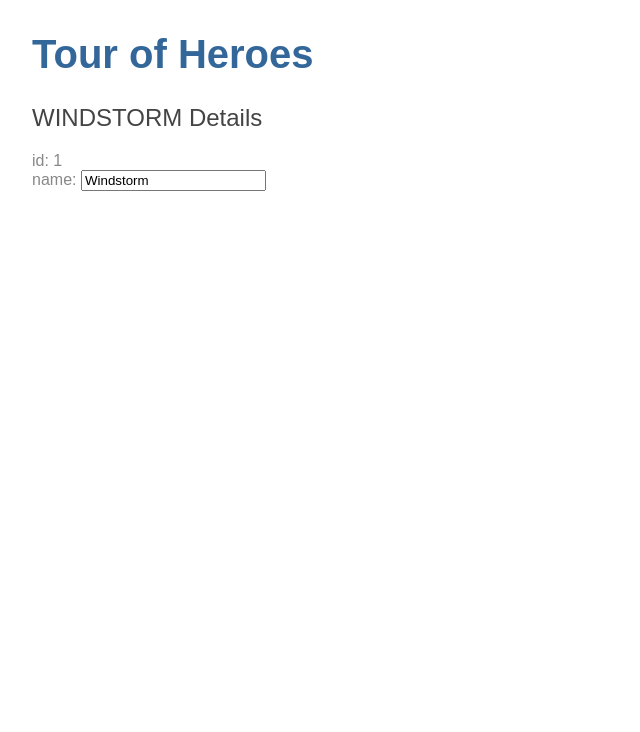
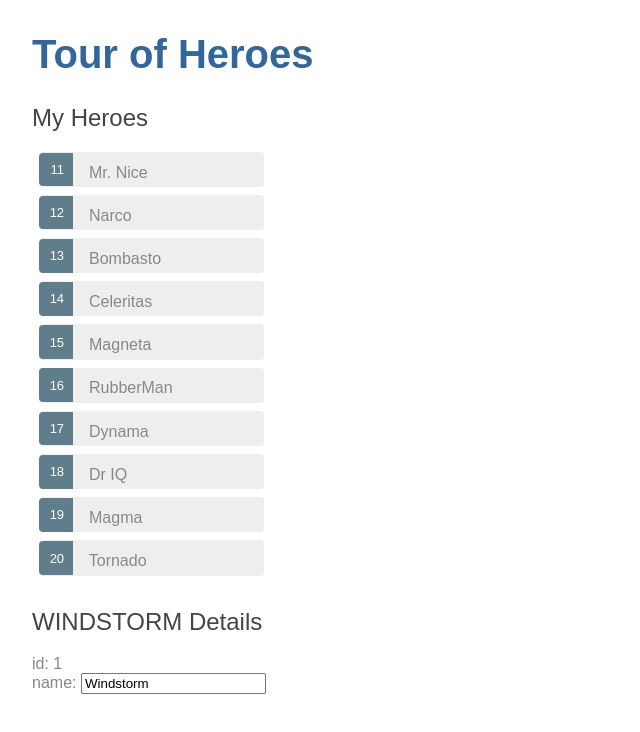
Before and after one commit to jturgeon88/tour-of-heroes, an Angular app: page / in a window 1280 px wide. Shown: the top 732 px of the page, without its empty margins (0-640 px from the left). Built offline with nearby package versions, Linux system fonts and the light colour scheme.

Commit message:
add list of heroes and styling

```diff
--- a/src/app/heroes/heroes.component.css
+++ b/src/app/heroes/heroes.component.css
@@ -0,0 +1,39 @@
+.heroes {
+  list-style-type: none;
+  padding-inline-start: 0;
+  margin: 0 0 2em 0;
+  width: 15em;
+}
+
+.heroes li {
+  background-color: #EEE;
+  position: relative;
+  cursor: pointer;
+  margin: .5em;
+  padding: .3em 0;
+  height: 1.6em;
+  border-radius: 4px;
+}
+
+.heroes li:hover {
+  background-color: #DDD;
+  color: #607D8B;
+  left: .1em;
+}
+
+.badge {
+  background-color: #607D8B;
+  padding: 0.8em 0.7em 0 0.7em;
+  color: white;
+  display: inline-block;
+  font-size: small;
+  position: relative;
+  line-height: 1em;
+  left: -1px;
+  top: -4px;
+  height: 1.8em;
+  min-width: 16px;
+  text-align: right;
+  margin-right: .8em;
+  border-radius: 4px 0 0 4px;
+}
--- a/src/app/heroes/heroes.component.html
+++ b/src/app/heroes/heroes.component.html
@@ -1,3 +1,9 @@
+<h2>My Heroes</h2>
+<ul class="heroes">
+  <li *ngFor="let hero of heroes">
+    <span class="badge">{{ hero.id }}</span>  {{ hero.name }}
+  </li>
+</ul>
 <h2>{{ hero.name | uppercase }} Details</h2>
 <div>
   <span>id: </span>{{ hero.id }}
--- a/src/app/heroes/heroes.component.ts
+++ b/src/app/heroes/heroes.component.ts
@@ -1,6 +1,7 @@
 import { Component, OnInit } from '@angular/core';
 
 import { Hero } from '../hero';
+import { HEROES } from '../mock-heroes';
 
 @Component({
   selector: 'app-heroes',
@@ -8,6 +9,8 @@
   styleUrls: ['./heroes.component.css']
 })
 export class HeroesComponent implements OnInit {
+
+  heroes = HEROES;
 
   hero: Hero = {
     id: 1,
```
